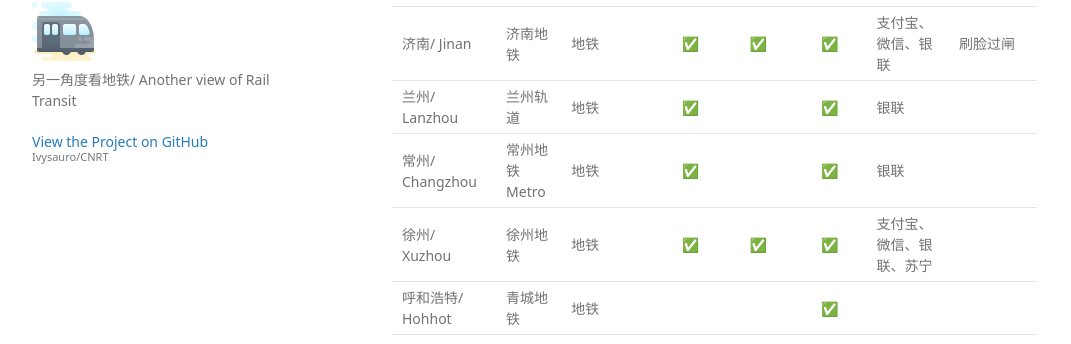
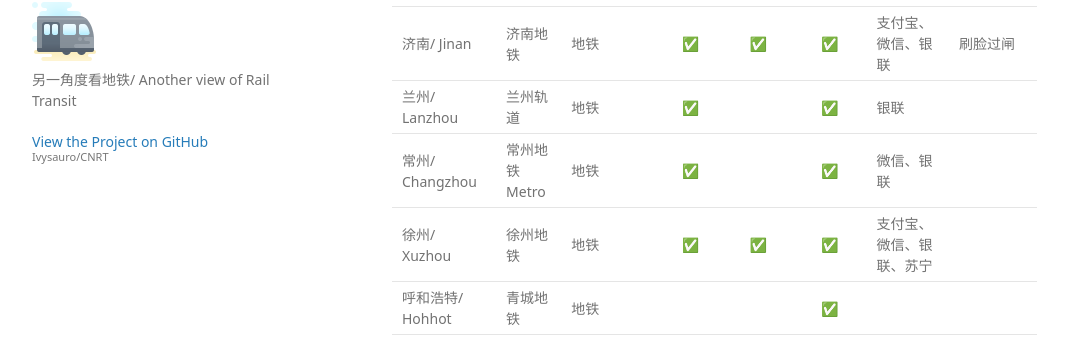
Before and after one commit to Ivysauro/CNRT, a Jekyll site: the page built from data/General Operations.md, in a window 1280 px wide and 900 px high, scrolled down 8693 px. Shown: the part 109-453 px from the top of the window, without its empty margins (178-1249 px from the left). Built offline with Jekyll 4.4.1, drawn with Linux system fonts in a browser that asks for light colours; some web fonts are replaced; our own code applies the rules of GitHub Pages for plain Markdown files; a script that is not in the unit is left out.

Commit message:
🍊更新常州数据

```diff
--- a/data/General Operations.md
+++ b/data/General Operations.md
@@ -202,7 +202,7 @@
 | 温州/ Wenzhou | 温州轨道 | 地铁 | ✅ | | ✅ | 支付宝、微信、银联 |
 | 济南/ Jinan | 济南地铁 | 地铁 | ✅ | ✅ | ✅ | 支付宝、微信、银联 | 刷脸过闸 |
 | 兰州/ Lanzhou | 兰州轨道 | 地铁 | ✅ | | ✅ | 银联 |
-| 常州/ Changzhou | 常州地铁Metro | 地铁 | ✅ | | ✅ | 银联 |
+| 常州/ Changzhou | 常州地铁Metro | 地铁 | ✅ | | ✅ | 微信、银联 |
 | 徐州/ Xuzhou | 徐州地铁 | 地铁 | ✅ | ✅ | ✅ | 支付宝、微信、银联、苏宁 |
 | 呼和浩特/ Hohhot | 青城地铁 | 地铁 | | | ✅ |
 
```
